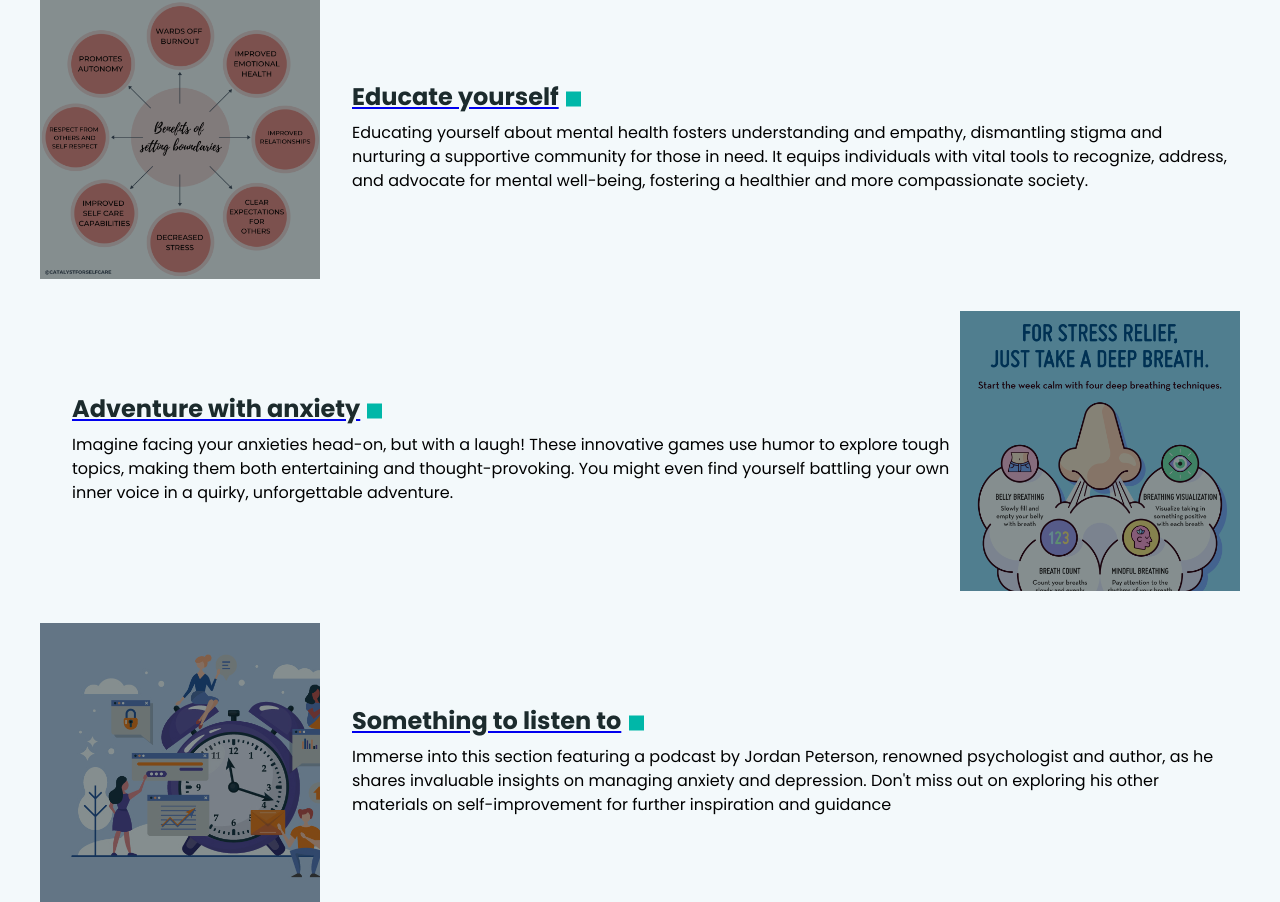
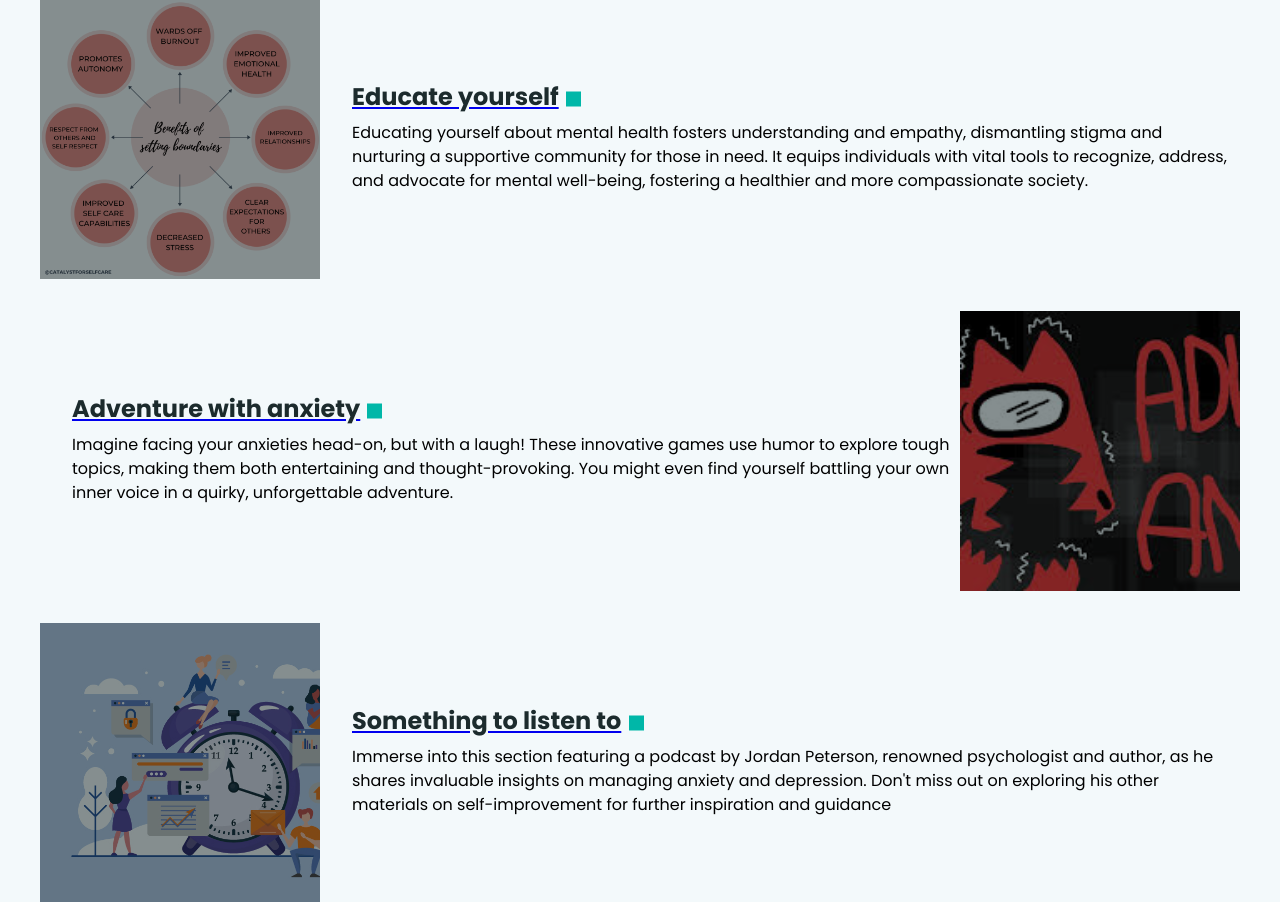
Before and after one commit to shivangc22/MajorProject, a PHP site: page /otherHTML/food.html in a window 1280 px wide. Shown: the part 2855-3757 px from the top of the page. Run offline with PHP 8.4, Linux system fonts and the light colour scheme; some libraries are stand-ins or nearby versions.

Commit message:
updated the image for adventure with anxiety

```diff
--- a/otherStylesheet/food.css
+++ b/otherStylesheet/food.css
@@ -149,7 +149,7 @@
 
 
 .img-8{
-    background-image: url("../Images/food-page-images/breathing.png");
+    background-image: url("../Images/food-page-images/download.jpg");
 }
 
 
```
